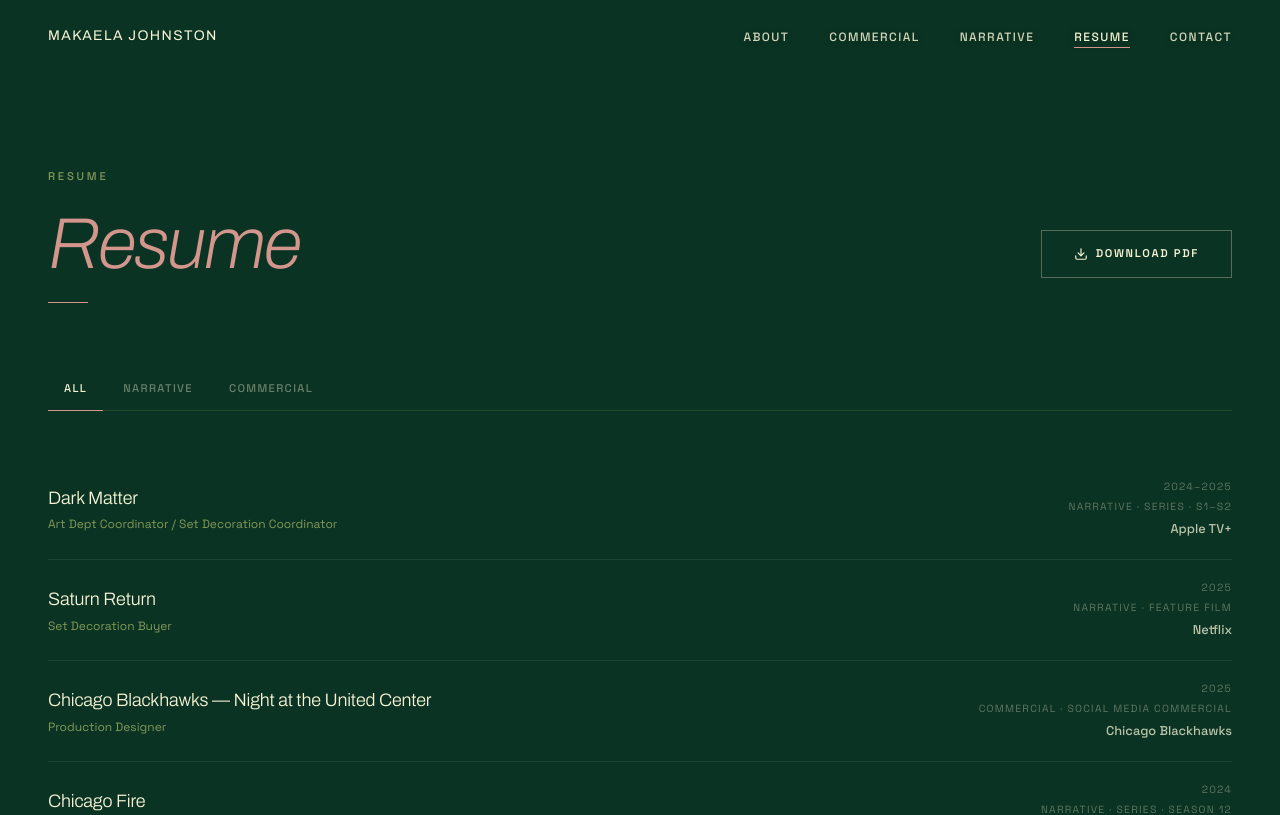
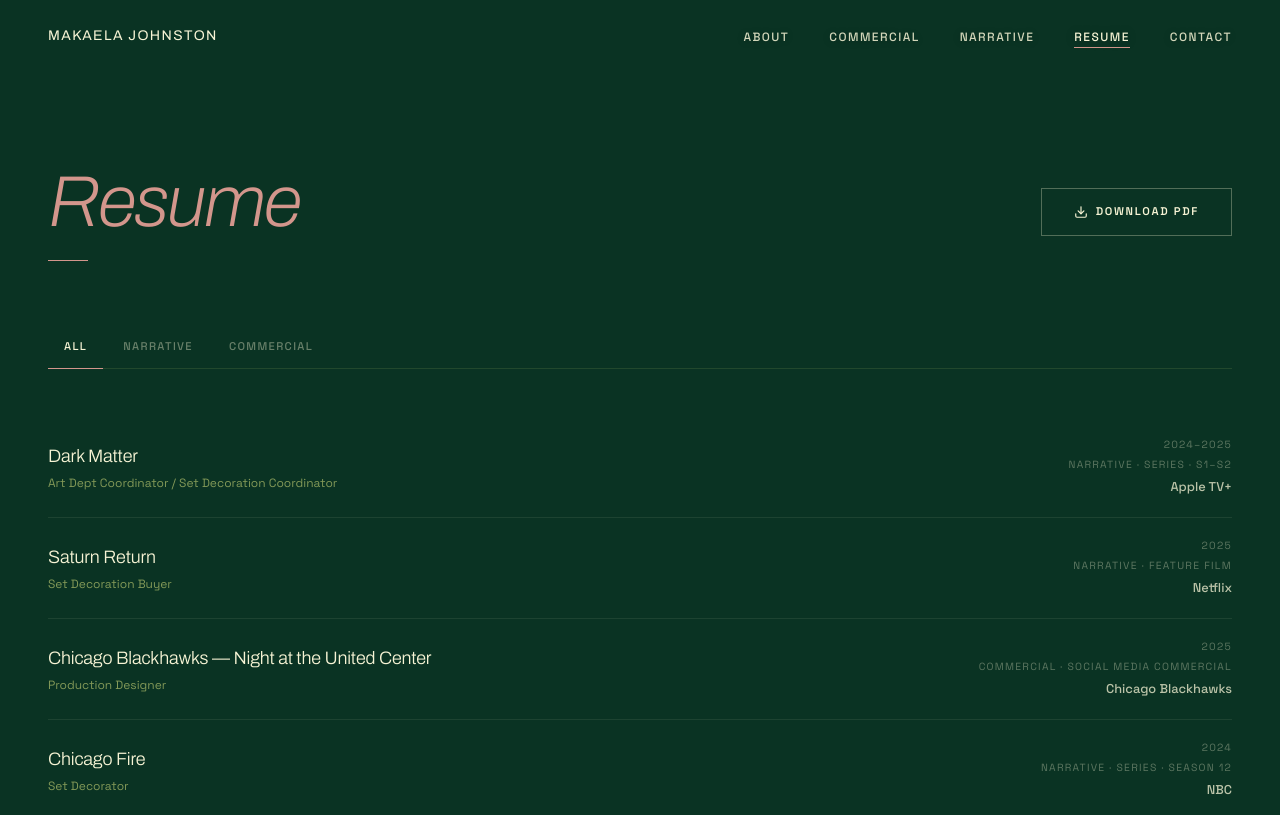
Before and after one commit to ayyjayy2/makaela-johnston-portfolio, a Next.js app: page /resume in a window 1280 px wide. Shown: the top 815 px of the page. Built offline with nearby package versions, Linux system fonts and the light colour scheme.

Commit message:
MJ-13: Remove redundant Resume eyebrow label
Co-Authored-By: Claude Sonnet 4.6 <noreply@anthropic.com>

```diff
--- a/app/resume/page.tsx
+++ b/app/resume/page.tsx
@@ -120,7 +120,6 @@ export default function Resume() {
       >
         <div className="container">
           <div style={{ display: 'flex', flexDirection: 'column', gap: '1.5rem', paddingBottom: 'clamp(3rem, 6vw, 5rem)' }}>
-            <p className="eyebrow">Resume</p>
             <div style={{ display: 'flex', alignItems: 'flex-end', justifyContent: 'space-between', gap: '2rem', flexWrap: 'wrap' }}>
               <h1 className="section-title">
                 <em>Resume</em>
```
